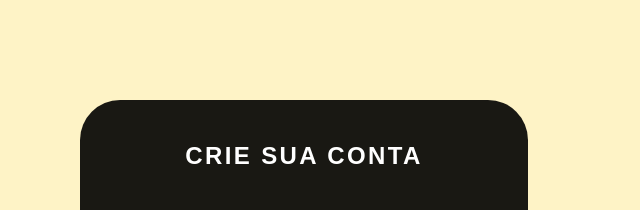
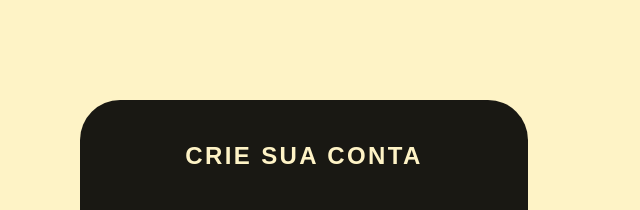
Before and after one commit to ArthurC00/projeto-PT-CJR-front, a Next.js app: page / in a window 1280 px wide. Shown: the top 210 px of the page, without its empty margins (0-640 px from the left). Built offline with nearby package versions, Linux system fonts and the light colour scheme.

Commit message:
style: cor do CRIE SUA CONTA alterada.

```diff
--- a/app/page.tsx
+++ b/app/page.tsx
@@ -8,7 +8,7 @@ export default function TodoList() {
     <div className="flex items-center justify-start min-h-screen bg-amber-100 p-20"> {/* div pai */}
       <div className="w-full max-w-md min-h-[600px] bg-black/90 rounded-[40px] p-10 flex flex-col items-center">
 
-        <h1 className="text-white text-2xl font-bold mb-10 tracking-widest">CRIE SUA CONTA</h1>
+        <h1 className="text-amber-100 text-2xl font-bold mb-10 tracking-widest">CRIE SUA CONTA</h1> {/* style: cor do CRIE SUA CONTA ALTERADA. */}
 
         <div className="w-full flex flex-col gap-4">
           {campos.map((label, index) => (
```
